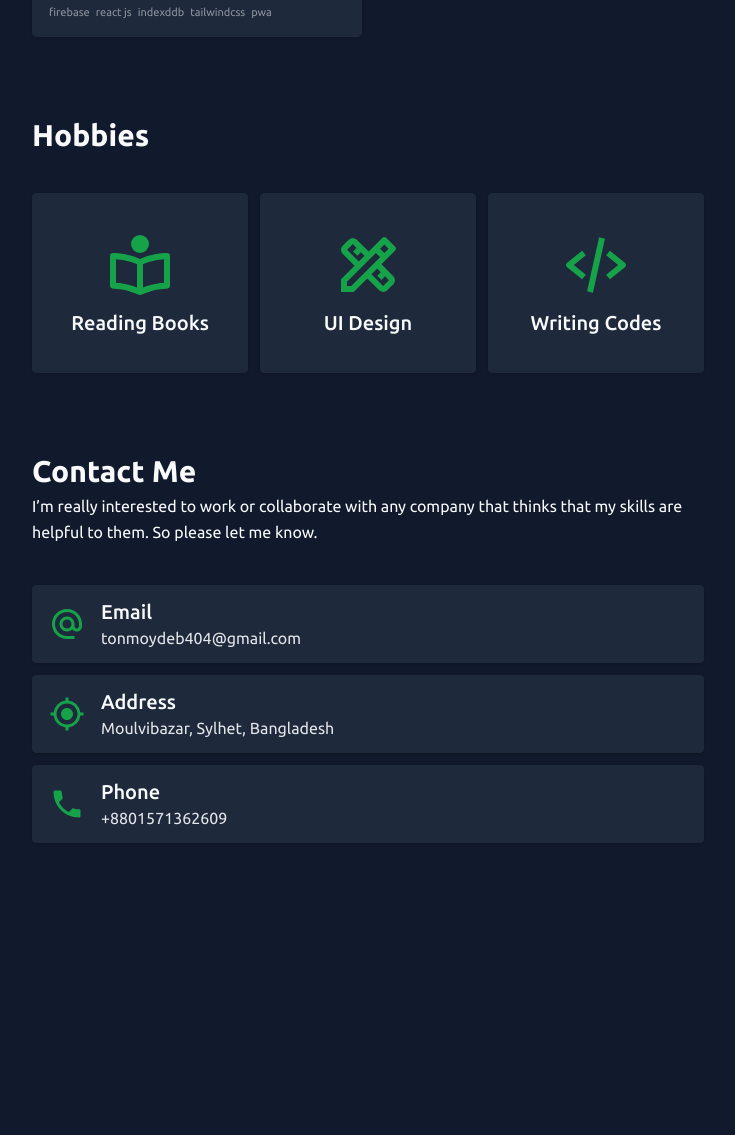
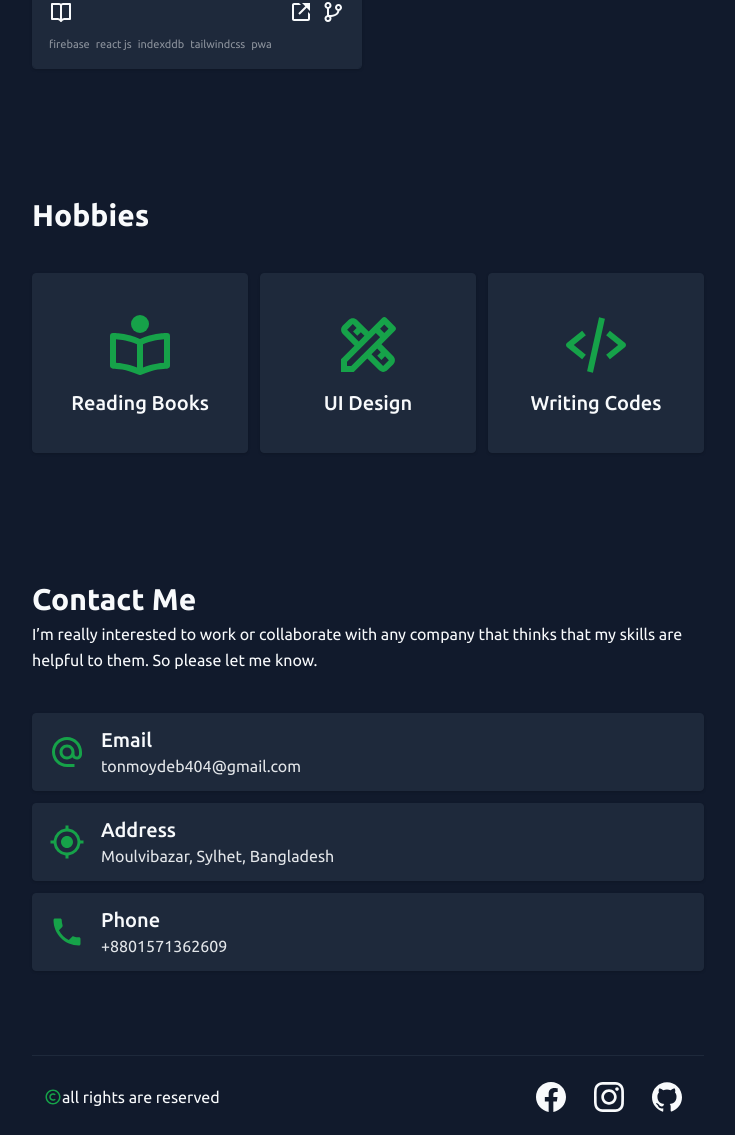
Before and after one commit to tonmoydeb404/zenfolio, a Next.js app: page / in a window 1280 px wide. Shown: the part 1461-2596 px from the top of the page, without its empty margins (272-1007 px from the left). Before the commit the page ends 2344 px from the top, so only its background shows below. Built offline with nearby package versions, Linux system fonts and the light colour scheme.

Commit message:
worked on footer section

```diff
--- a/package.json
+++ b/package.json
@@ -33,5 +33,6 @@
     "tailwindcss": "3.3.2",
     "tailwindcss-animate": "^1.0.6",
     "typescript": "5.1.3"
-  }
+  },
+  "devDependencies": {}
 }
--- /dev/null
+++ b/src/components/layout/Footer/FooterLinks.tsx
@@ -0,0 +1,37 @@
+import Link from "next/link";
+
+type FooterLink = {
+  title: string;
+  url: string;
+  newTab?: boolean;
+};
+
+type Props = {
+  title: string;
+  links?: FooterLink[];
+};
+
+const FooterLinks = ({ title, links = [] }: Props) => {
+  return (
+    <section className="footer-links">
+      <h3 className="footer-links_title uppercase text-sm font-semibold opacity-60 mb-5">
+        {title}
+      </h3>
+      <ul className="footer-links_list flex flex-col gap-1.5 text-sm">
+        {links.map((link) => (
+          <li key={link.url} className="footer-links_item">
+            <Link
+              href={link.url}
+              target={link.newTab ? "_blank" : ""}
+              className="hover:text-primary"
+            >
+              {link.title}
+            </Link>
+          </li>
+        ))}
+      </ul>
+    </section>
+  );
+};
+
+export default FooterLinks;
--- /dev/null
+++ b/src/components/layout/Footer/index.tsx
@@ -0,0 +1,34 @@
+import { Separator } from "@/components/ui/separator";
+import Link from "next/link";
+import { BiCopyright } from "react-icons/bi";
+import { SiFacebook, SiGithub, SiInstagram } from "react-icons/si";
+
+const Footer = () => {
+  return (
+    <footer className="container">
+      <div className="wrapper pt-5">
+        <Separator />
+
+        <div className="flex flex-col sm:flex-row-reverse flex-wrap gap-5 items-center justify-center sm:justify-between px-3 py-4">
+          <ul className="icon-list gap-1">
+            <Link href={"#"} className="icon-list_icon text-2xl">
+              <SiFacebook />
+            </Link>
+            <Link href={"#"} className="icon-list_icon text-2xl">
+              <SiInstagram />
+            </Link>
+            <Link href={"#"} className="icon-list_icon text-2xl">
+              <SiGithub />
+            </Link>
+          </ul>
+          <div className="flex items-center">
+            <BiCopyright className="text-lg text-primary" />
+            <p>all rights are reserved</p>
+          </div>
+        </div>
+      </div>
+    </footer>
+  );
+};
+
+export default Footer;
--- a/src/components/layout/Navbar/Logo.tsx
+++ b/src/components/layout/Navbar/Logo.tsx
@@ -2,18 +2,13 @@ import { Avatar, AvatarFallback, AvatarImage } from "@/components/ui/avatar";
 
 type Props = {
   src: string;
-  fallback?: string;
 };
 
-const Logo = ({ src, fallback }: Props) => {
+const Logo = ({ src }: Props) => {
   return (
     <Avatar className="rounded-sm">
       <AvatarImage src={src} />
-      {fallback ? (
-        <AvatarFallback className="bg-primary text-primary-foreground rounded-sm font-bold">
-          {fallback}
-        </AvatarFallback>
-      ) : null}
+      <AvatarFallback className="rounded-sm"></AvatarFallback>
     </Avatar>
   );
 };
--- a/src/components/layout/index.tsx
+++ b/src/components/layout/index.tsx
@@ -1,4 +1,5 @@
 import { ReactNode } from "react";
+import Footer from "./Footer";
 import Navbar from "./Navbar";
 
 const AppLayout = ({ children }: { children: ReactNode }) => {
@@ -8,6 +9,7 @@ const AppLayout = ({ children }: { children: ReactNode }) => {
       <main className="container">
         <div className="wrapper">{children}</div>
       </main>
+      <Footer />
     </>
   );
 };
--- a/src/components/pages/home/HomeContacts.tsx
+++ b/src/components/pages/home/HomeContacts.tsx
@@ -3,7 +3,7 @@ import { contactIcons } from "@/config/contact-icon";
 
 const HomeContacts = () => {
   return (
-    <section className="py-10">
+    <section className="py-16">
       <h2 className="block_heading mb-1">Contact Me</h2>
       <p className="block_desc mb-10">
         I’m really interested to work or collaborate with any company that
--- a/src/components/pages/home/HomeHero.tsx
+++ b/src/components/pages/home/HomeHero.tsx
@@ -54,7 +54,7 @@ const HomeHero = ({
       <div className="home-hero_media">
         <Avatar className="w-36 h-36 rounded">
           <AvatarImage src={avatar} />
-          <AvatarFallback>TD</AvatarFallback>
+          <AvatarFallback className="rounded"></AvatarFallback>
         </Avatar>
       </div>
     </header>
--- a/src/components/pages/home/HomeHobbies.tsx
+++ b/src/components/pages/home/HomeHobbies.tsx
@@ -3,7 +3,7 @@ import { hobbyIcons } from "@/config/hobby-icons";
 
 const HomeHobbies = () => {
   return (
-    <section className="py-10">
+    <section className="py-16">
       <h2 className="block_heading mb-10">Hobbies</h2>
 
       <div className="grid sm:grid-cols-3 gap-3">
--- a/src/components/pages/home/HomeProjects.tsx
+++ b/src/components/pages/home/HomeProjects.tsx
@@ -2,7 +2,7 @@ import ProjectCard from "@/components/cards/ProjectCard";
 
 const HomeProjects = () => {
   return (
-    <section className="py-10">
+    <section className="py-16">
       <h2 className="block_heading mb-1">Featured Projects</h2>
       <p className="block_desc mb-10">
         These are some examples of my projects and whenever I get some free-time
--- a/src/components/pages/home/HomeSkills.tsx
+++ b/src/components/pages/home/HomeSkills.tsx
@@ -4,7 +4,7 @@ import { Separator } from "@/components/ui/separator";
 
 const HomeSkills = () => {
   return (
-    <section className="py-10">
+    <section className="py-16">
       <h2 className="block_heading mb-1">My Skills</h2>
       <p className="block_desc mb-10">
         Here I mentioned those technologies that I love to work with.
--- a/src/components/pages/home/HomeSocials.tsx
+++ b/src/components/pages/home/HomeSocials.tsx
@@ -4,7 +4,7 @@ import { SiFacebook, SiGithub, SiInstagram } from "react-icons/si";
 
 const HomeSocials = () => {
   return (
-    <section className="flex items-center gap-5 py-10">
+    <section className="flex items-center gap-5 py-5">
       <Separator className="flex-1" />
       <ul className="icon-list">
         <Link href={"#"} className="icon-list_icon">
```
